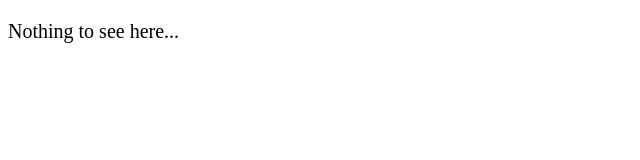
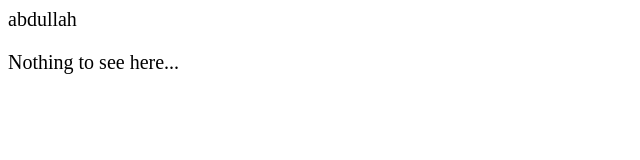
Before and after one commit to axaxhx/abdullah, a plain HTML site: page index.html in a window 1280 px wide. Shown: the whole page, without its empty margins (0-640 px from the left). Drawn offline with Linux system fonts and the light colour scheme.

Commit message:
update index.html

```diff
--- a/index.html
+++ b/index.html
@@ -15,6 +15,7 @@
 </head>
 
 <body>
+  <div> abdullah</div>
   <p>Nothing to see here...</p>
   <!-- Project -->
   <script src="main.js"></script>
```
